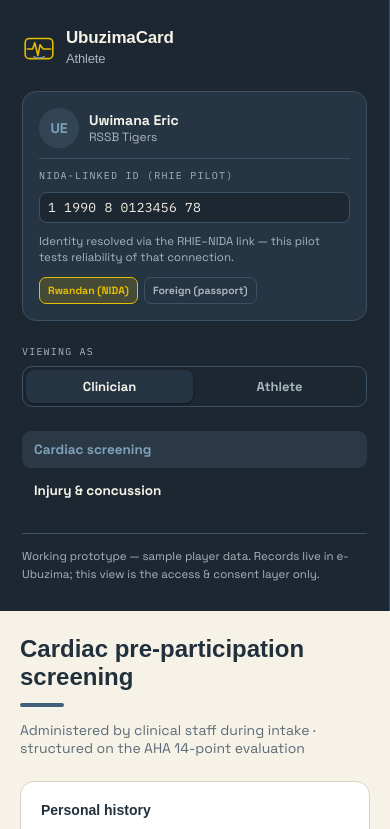
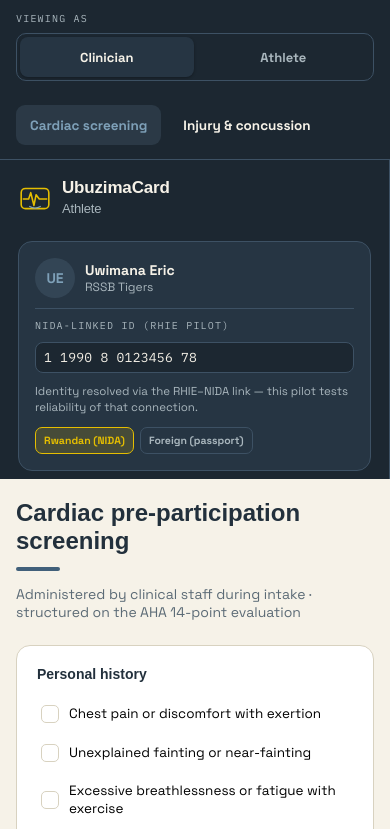
Before and after one commit to Johnredcorn250/UbuzimaCard-Athlete, a plain HTML site: page index.html in a window 390 px wide. Shown: the top 829 px of the page. Drawn offline with Linux system fonts and the light colour scheme; a web font is replaced by a local one.

Commit message:
Add mobile navigation and refactor sidebar controls

```diff
--- a/index.html
+++ b/index.html
@@ -47,13 +47,28 @@
   .grid-2{display:grid; grid-template-columns:repeat(2, minmax(0,1fr)); gap:20px;}
   .grid-4{display:grid; grid-template-columns:repeat(4, minmax(0,1fr)); gap:14px;}
   .grid-4-16{display:grid; grid-template-columns:repeat(4, minmax(0,1fr)); gap:16px;}
+  .nav-controls{display:flex; flex-direction:column; gap:24px;}
+  .subnav-list{display:flex; flex-direction:column; gap:4px;}
+  .mobile-navbar{display:none;}
 
   @media (max-width: 860px){
     .app-shell{flex-direction:column;}
-    .sidebar{width:100%;}
-    .main{max-width:100%; padding:24px 20px 48px;}
+    .sidebar{width:100%; padding:18px 18px 8px;}
+    .sidebar .nav-controls{display:none;} /* the sticky mobile-navbar copy replaces this one */
+    .sidebar-footnote{display:none;} /* footer note — reclaim space on mobile */
+    .main{max-width:100%; padding:20px 16px 48px;}
     .grid-2{grid-template-columns:1fr;}
     .grid-4, .grid-4-16{grid-template-columns:repeat(2, minmax(0,1fr));}
+
+    .mobile-navbar{
+      display:flex; flex-direction:column; gap:10px;
+      position:sticky; top:0; z-index:30;
+      background:var(--sbg); color:var(--stext);
+      padding:12px 16px 12px; border-bottom:1px solid var(--sborder);
+    }
+    .mobile-navbar .subnav-list{flex-direction:row; overflow-x:auto; -webkit-overflow-scrolling:touch; gap:8px; padding-bottom:2px;}
+    .mobile-navbar .subnav-list button{white-space:nowrap; flex-shrink:0; padding:11px 14px !important;}
+    .mobile-navbar button{min-height:40px;}
   }
 </style>
 </head>
@@ -348,6 +363,33 @@
   };
 }
 
+function navControlsHTML(v) {
+  return `
+    <div class="nav-controls">
+      <div>
+        <div class="mono-label" style="font-size:10px; color:var(--smuted); margin-bottom:8px;">Viewing as</div>
+        <div style="display:flex; background:var(--sbg); border:1px solid var(--sborder); border-radius:10px; padding:3px; gap:3px;">
+          <button data-h="${reg(v.setClinician)}" style="${v.clinicianRoleBtnStyle} flex:1; padding:8px 0; border:none; border-radius:8px; font-size:13px; font-weight:600;">Clinician</button>
+          <button data-h="${reg(v.setAthlete)}" style="${v.athleteRoleBtnStyle} flex:1; padding:8px 0; border:none; border-radius:8px; font-size:13px; font-weight:600;">Athlete</button>
+        </div>
+      </div>
+
+      ${v.isClinician ? `
+      <div class="subnav-list">
+        <button data-h="${reg(v.setTabCardiac)}" style="${v.cardiacTabStyle}">Cardiac screening</button>
+        <button data-h="${reg(v.setTabInjury)}" style="${v.injuryTabStyle}">Injury &amp; concussion</button>
+      </div>` : ''}
+
+      ${v.isAthlete ? `
+      <div class="subnav-list">
+        <button data-h="${reg(v.setTabCare)}" style="${v.careTabStyle}">Care network</button>
+        <button data-h="${reg(v.setTabProfile)}" style="${v.profileTabStyle}">My profile</button>
+        <button data-h="${reg(v.setTabCheckin)}" style="${v.checkinTabStyle}">Recovery check-in</button>
+      </div>` : ''}
+    </div>
+  `;
+}
+
 function sidebarHTML(v) {
   return `
     <div class="sidebar">
@@ -380,28 +422,9 @@
         </div>
       </div>
 
-      <div>
-        <div class="mono-label" style="font-size:10px; color:var(--smuted); margin-bottom:8px;">Viewing as</div>
-        <div style="display:flex; background:var(--sbg); border:1px solid var(--sborder); border-radius:10px; padding:3px; gap:3px;">
-          <button data-h="${reg(v.setClinician)}" style="${v.clinicianRoleBtnStyle} flex:1; padding:8px 0; border:none; border-radius:8px; font-size:13px; font-weight:600;">Clinician</button>
-          <button data-h="${reg(v.setAthlete)}" style="${v.athleteRoleBtnStyle} flex:1; padding:8px 0; border:none; border-radius:8px; font-size:13px; font-weight:600;">Athlete</button>
-        </div>
-      </div>
+      ${navControlsHTML(v)}
 
-      ${v.isClinician ? `
-      <div style="display:flex; flex-direction:column; gap:4px;">
-        <button data-h="${reg(v.setTabCardiac)}" style="${v.cardiacTabStyle}">Cardiac screening</button>
-        <button data-h="${reg(v.setTabInjury)}" style="${v.injuryTabStyle}">Injury &amp; concussion</button>
-      </div>` : ''}
-
-      ${v.isAthlete ? `
-      <div style="display:flex; flex-direction:column; gap:4px;">
-        <button data-h="${reg(v.setTabCare)}" style="${v.careTabStyle}">Care network</button>
-        <button data-h="${reg(v.setTabProfile)}" style="${v.profileTabStyle}">My profile</button>
-        <button data-h="${reg(v.setTabCheckin)}" style="${v.checkinTabStyle}">Recovery check-in</button>
-      </div>` : ''}
-
-      <div style="margin-top:auto; font-size:11.5px; color:var(--smuted); line-height:1.5; border-top:1px solid var(--sborder); padding-top:14px;">
+      <div class="sidebar-footnote" style="margin-top:auto; font-size:11.5px; color:var(--smuted); line-height:1.5; border-top:1px solid var(--sborder); padding-top:14px;">
         Working prototype — sample player data. Records live in e-Ubuzima; this view is the access &amp; consent layer only.
       </div>
     </div>
@@ -661,6 +684,7 @@
   H = {}; hid = 0;
   const v = computeVals();
   document.getElementById('app').innerHTML = `
+    <div class="mobile-navbar">${navControlsHTML(v)}</div>
     <div class="app-shell">
       ${sidebarHTML(v)}
       <div class="main">
```
